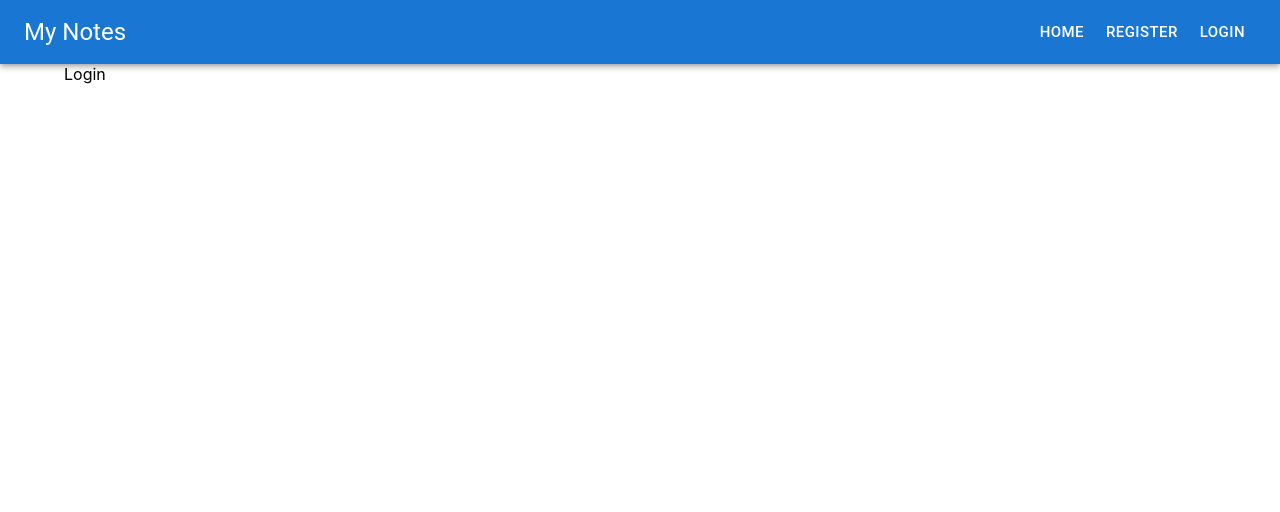
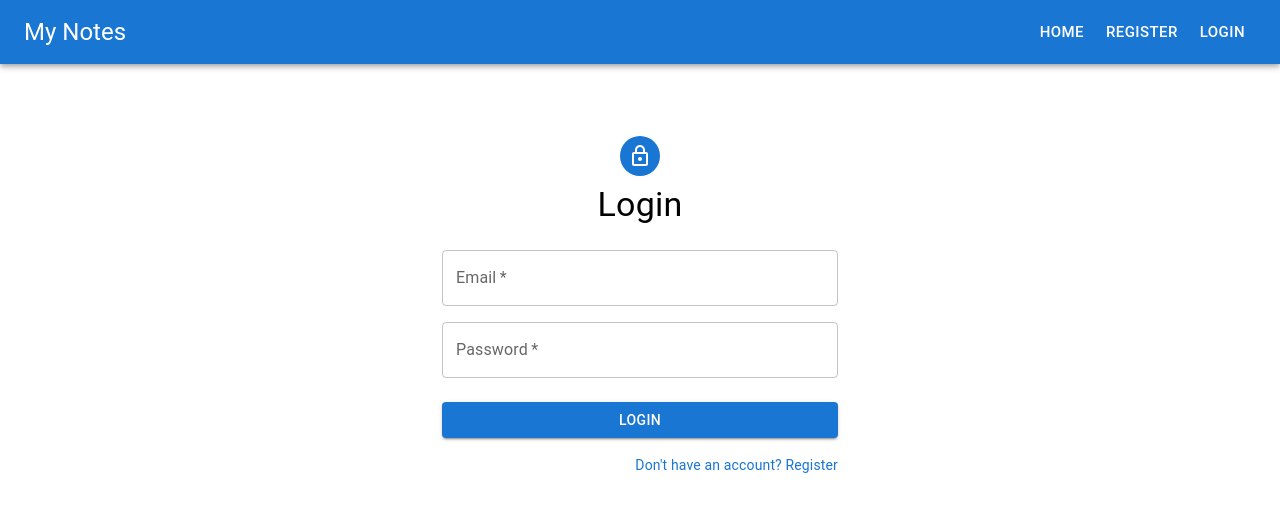
Before and after one commit to harshith-ashvi/my-notes, a React (Create React App) app: page /login in a window 1280 px wide. Shown: the top 512 px of the page. Built offline with nearby package versions, Linux system fonts and the light colour scheme.

Commit message:
updated/handled login page UI, validation, server errors, userActions, userReducers

```diff
--- a/src/actions/userActions.js
+++ b/src/actions/userActions.js
@@ -36,3 +36,70 @@ export const clearUserErrors = () => {
         type: "CLEAR_USER_ERRORS"
     }
 }
+
+export const startUserLogin = (formData, resetForm, redirect) => {
+    return (
+        (dispatch) => {
+            return (
+                axios.post("http://dct-user-auth.herokuapp.com/users/login", formData)
+                    .then((response) => {
+                        const result = response.data
+                        if(result.hasOwnProperty("errors")) {
+                            dispatch(addUserErrors(result))
+                        } else {
+                            alert("Successfully Logged in")
+                            dispatch(clearUserErrors())
+                            dispatch(startUserAllDetails(result.token))
+                            localStorage.setItem("token", result.token)
+                            resetForm()
+                            redirect()
+                        }
+                    })
+            )
+        }
+    )
+}
+
+export const startUserAllDetails = (token) => {
+    const userDetails = axios.get("http://dct-user-auth.herokuapp.com/users/account", {
+        "headers": {
+            "x-auth": token
+        }
+    })
+
+    return (
+        (dispatch) => {
+            dispatch(loadingUpdate())
+            return (
+                Promise.all([userDetails])
+                    .then((response) => {
+                        const [ account ] = response
+                        dispatch(loadingUpdate())
+                        dispatch(addUserDetails(account.data))
+                    })
+                    .catch((err) => {
+                        alert(err.message)
+                    })
+            )
+        }
+    )
+}
+
+export const addUserDetails = (details) => {
+    return {
+        type: "ADD_USER_DETAILS",
+        payload: details
+    }
+}
+
+export const loadingUpdate = () => {
+    return {
+        type: "LOADING_UPDATE"
+    }
+}
+
+export const removeData = () => {
+    return {
+        type: "REMOVE_DATA"
+    }
+}
--- a/src/components/Pages/Login.js
+++ b/src/components/Pages/Login.js
@@ -1,10 +1,142 @@
-import { Container } from "@mui/material";
-import React from "react";
+import { Avatar, Button, Container, Grid, IconButton, InputAdornment, Link, TextField, Typography } from "@mui/material";
+import { Box } from "@mui/system";
+import React, { useState, useEffect } from "react";
+import LockOutlinedIcon from '@mui/icons-material/LockOutlined';
+import * as Yup from "yup";
+import { useFormik } from "formik";
+import VisibilityOffOutlinedIcon from '@mui/icons-material/VisibilityOffOutlined';
+import VisibilityOutlinedIcon from '@mui/icons-material/VisibilityOutlined';
+import { useSelector, useDispatch } from "react-redux";
+import { clearUserErrors, startUserLogin } from "../../actions/userActions";
+
+const mainBoxStyle = {
+    mt: 8,
+    display: "flex",
+    flexDirection: "column",
+    alignItems: "center"
+}
+
+const avatarStyle = {
+    m: 1,
+    bgcolor: "primary.main"
+}
+
+const validationSchema = Yup.object({
+    email: Yup
+        .string()
+        .required("Email cannot be empty")
+        .email("Invalid email format"),
+    password: Yup
+        .string()
+        .required("Password cannot be empty")
+})
 
 const Login = (props) => {
+    const [ showPassword, setShowPassword ] = useState(false)
+
+    const dispatch = useDispatch()
+    const loginErrors = useSelector(state => state.user.errors) || {}
+
+    const initialValues = {
+        email: "",
+        password: ""
+    }
+
+    const redirectHome = () => {
+        return props.history.push("/")
+    }
+
+    useEffect(() => {
+        dispatch(clearUserErrors())
+    }, [])
+
+    const { handleChange, handleSubmit, values, errors, handleReset } = useFormik({
+        initialValues,
+        validationSchema,
+        validateOnChange: false,
+        onSubmit: (values, { resetForm }) => {
+            dispatch(startUserLogin(values, resetForm, redirectHome))
+        }
+    })
+
+    const newLocal = errors.password && errors.password;
     return (
-        <Container>
-            Login
+        <Container component="main" maxWidth="xs">
+            <Box sx={mainBoxStyle}>
+                <Avatar sx={avatarStyle}>
+                    <LockOutlinedIcon/>
+                </Avatar>
+                <Typography variant="h4" component="h1">
+                    Login
+                </Typography>
+                <Box component="form" noValidate sx={{mt: 3}} onSubmit={handleSubmit} onReset={handleReset}>
+                    <Grid container spacing={2}>
+                        <Grid item xs={12}>
+                            <TextField
+                                variant="outlined"
+                                label="Email"
+                                name="email"
+                                fullWidth
+                                required
+                                value={values.email}
+                                onChange={handleChange}
+                                error={errors.hasOwnProperty("email") || loginErrors.hasOwnProperty("errors")}
+                                helperText={(errors.email && errors.email) || (loginErrors.errors && loginErrors.errors)}
+                            />
+                        </Grid>
+
+                        <Grid item xs={12}>
+                            <TextField
+                                variant="outlined"
+                                label="Password"
+                                name="password"
+                                fullWidth
+                                required
+                                value={values.password}
+                                onChange={handleChange}
+                                error={errors.hasOwnProperty("password") || loginErrors.hasOwnProperty("errors")}
+                                helperText={(newLocal) || (loginErrors.errors && loginErrors.errors)}
+                                type={showPassword? "text":"password"}
+                                InputProps={{
+                                    endAdornment: (
+                                        values.password.trim().length > 0 && (
+                                            <InputAdornment position="end">
+                                                <IconButton onClick={() => setShowPassword(!showPassword)}>
+                                                    { showPassword? (
+                                                        <VisibilityOutlinedIcon/>
+                                                    ) : (
+                                                        <VisibilityOffOutlinedIcon/>
+                                                    ) }
+                                                </IconButton>
+                                            </InputAdornment>
+                                        )
+                                    )
+                                }}
+                            />
+                        </Grid>
+
+                        <Grid item xs={12}>
+                            <Button
+                                color="primary"
+                                variant="contained"
+                                fullWidth
+                                sx={{ mt: 1, mb: 1 }}
+                                type="submit"
+                            >
+                                Login
+                            </Button>
+                        </Grid>
+
+                        <Grid container justifyContent="flex-end" sx={{mt: 1, paddingBottom: 5}}>
+                            <Grid item>
+                                <Link href="/register" variant="body2" underline="hover">
+                                    Don't have an account? Register
+                                </Link>
+                            </Grid>
+                        </Grid>
+                    </Grid>
+                </Box>
+            </Box>
         </Container>
     )
 }
--- a/src/components/Pages/Register.js
+++ b/src/components/Pages/Register.js
@@ -42,7 +42,7 @@ const Register = (props) => {
     const [ showPassword, setShowPassword ] = useState(false)
 
     const dispatch = useDispatch()
-    const registerErrors = useSelector(state => state.user?.errors) || {}
+    const registerErrors = useSelector(state => state.user.errors) || {}
 
     const initialValues = {
         username: "",
@@ -152,7 +152,7 @@ const Register = (props) => {
                         <Grid container justifyContent="flex-end" sx={{ paddingBottom: 5 }}>
                             <Grid item>
                                 <Link href="/login" variant="body2" underline="hover">
-                                    Already have an account? Sign in
+                                    Already have an account? Login
                                 </Link>
                             </Grid>
                         </Grid>
--- a/src/reducers/userReducer.js
+++ b/src/reducers/userReducer.js
@@ -14,6 +14,18 @@ const userReducers = (state = userInitialState, action) => {
             return {...state, errors: {}}
         }
 
+        case "LOADING_UPDATE" : {
+            return {...state, isLoading: !state.isLoading}
+        }
+
+        case "ADD_USER_DETAILS" : {
+            return {...state, data: action.payload}
+        }
+
+        case "REMOVE_DATA" : {
+            return {...state, data: {}}
+        }
+
         default : {
             return {...state}
         }
```
